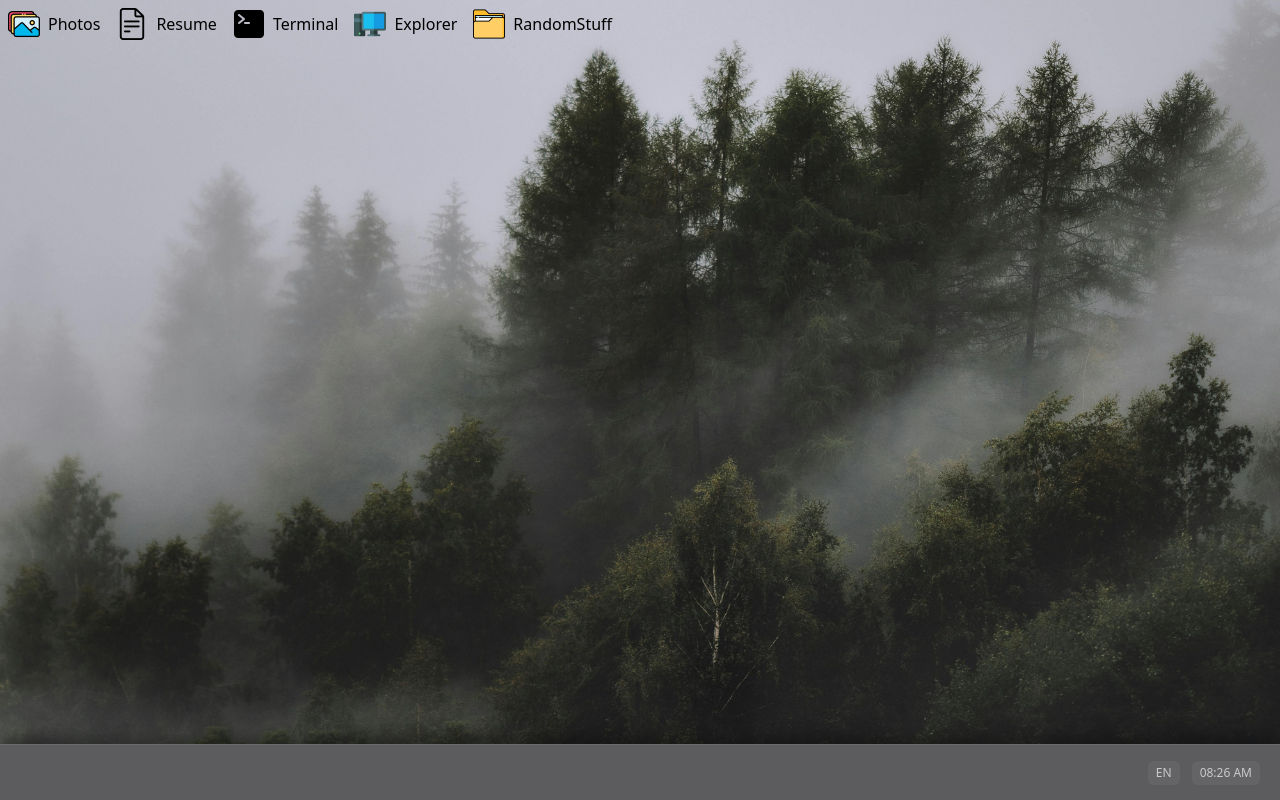
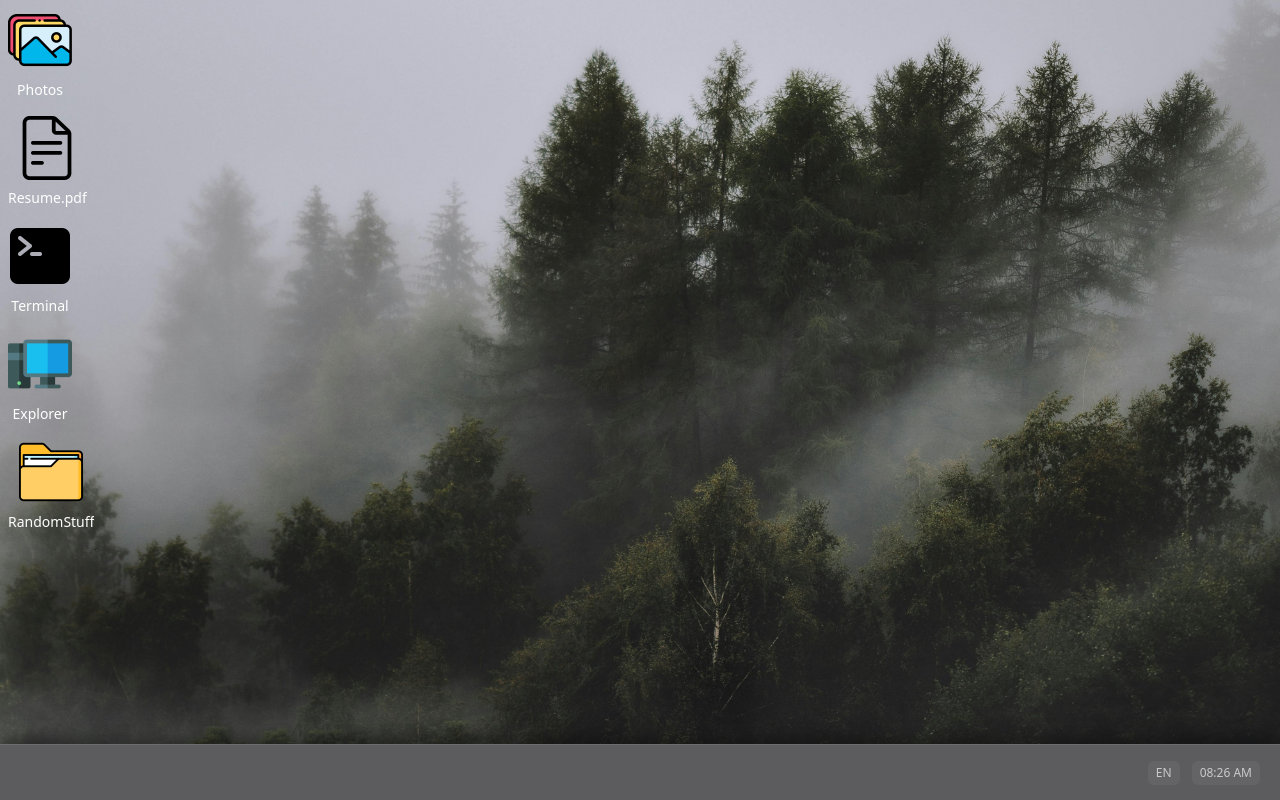
Before and after one commit to FraggeGaming/FraggeOS, a React (Vite) app: page / in a window 1280 px wide. Built offline with nearby package versions, Linux system fonts and the light colour scheme.

Commit message:
refactored somewhat, needs more refactoring and usage of usememo

```diff
--- a/src/App.tsx
+++ b/src/App.tsx
@@ -5,9 +5,9 @@ import "./index.css";
 import WindowManager from './components/WindowManager';
 import Taskbar from "./components/Taskbar";
 
-import { ClickableIcon } from './components/DesktopIcon';
+import { AppIcon } from './components/DesktopIcon';
 
-import { Node, useFilesystem } from "./components/FileManager"
+import { Node, useFilesystem, findNode } from "./components/FileManager"
 
 
 export type WindowEntry = {
@@ -24,7 +24,6 @@ export type WindowEntry = {
 
 
 export default function App(): React.JSX.Element {
-  const folderIcon: string = "/icons/folder.png";
 
   const fs = useFilesystem(); // once!
   const { root, addFolder, addFile } = fs;
@@ -66,23 +65,13 @@ export default function App(): React.JSX.Element {
     );
   };
 
-  const findDesktopNode = (root: Node): Node | undefined => {
-    if (root.label === "Desktop") return root;
-    if (!root.children) return undefined;
-
-    for (const child of root.children) {
-      const found = findDesktopNode(child);
-      if (found) return found;
-    }
-    return undefined;
-  };
-
-
   const closeWindow = (id: string) => {
     setWindows((prev) => prev.filter((win) => win.id !== id));
   };
 
   const appProps = { openApp, root, addFolder, addFile, };
+
+  const desktopNode = findNode(root, "Desktop");
 
 
   return (
@@ -96,12 +85,10 @@ export default function App(): React.JSX.Element {
         style={{ backgroundImage: "url('/desktopIcon.jpg')" }}
       >
 
-        {findDesktopNode(root)?.children.map((app) => {
-          const icon = app.appdata ? app.appdata.icon : folderIcon;
+        {desktopNode?.children.map((app) => {
           return (
-            <ClickableIcon
-              title={app.label}
-              icon={icon}
+            <AppIcon
+              node={app}
               onDoubleClick={() => openApp(app)}
             />
           );
--- a/src/components/DesktopIcon.tsx
+++ b/src/components/DesktopIcon.tsx
@@ -1,36 +1,58 @@
-interface ClickableIconProps {
-  title: string;
-  icon: string | null;
+import { Node } from "./FileManager";
+
+interface DesktopIconProps {
+  node: Node;
   onDoubleClick?: React.MouseEventHandler<HTMLButtonElement>;
 }
 
-export function ClickableIcon({ title, icon, onDoubleClick }: ClickableIconProps) {
+export function AppIcon({ node, onDoubleClick }: DesktopIconProps) {
 
+  const folderIcon = "/icons/folder.png";
+  const fileIcon = "/icons/file.png";
+
+  const imgSrc = node.appdata?.icon ?? (node.isFile ? fileIcon : folderIcon)
   return (
-    <button
-      type="button"
-      onDoubleClick={onDoubleClick}
-      style={{
-        background: "none",
-        border: "none",
-        padding: 8,
-        cursor: "pointer",
-        display: "inline-flex",
-        alignItems: "center",
-        gap: 8,
-      }}
-      title={title}
-    >
-      {icon && (
+    <div>
+      <button
+        onDoubleClick={onDoubleClick}
+        className="flex flex-col items-center justify-center gap-2 rounded-md p-2 hover:bg-white/10 focus:outline-none focus:ring-2 focus:ring-white/20"
+        title={node.label}
+      >
         <img
-          src={icon}
+          src={imgSrc}
           alt=""
-          width={32}
-          height={32}
-          style={{ display: "block" }}
+          className="h-16 w-16 select-none"
+          draggable={false}
         />
-      )}
-      <span>{title}</span>
-    </button>
+        <span className="truncate text-sm text-white text-center w-full">
+          {node.appdata ? node.appdata.title : node.label}
+        </span>
+      </button>
+    </div>
   );
 }
+
+export function AppIconSmall({ node, onDoubleClick }: DesktopIconProps) {
+
+  const folderIcon = "/icons/folder.png";
+  const fileIcon = "/icons/file.png";
+
+  const imgSrc = node.appdata?.icon ?? (node.isFile ? fileIcon : folderIcon)
+  return (
+    <div>
+      <button
+        onDoubleClick={onDoubleClick}
+        className="group flex w-full items-center gap-2 rounded-md px-2 py-1 text-left hover:bg-white/5 focus:outline-none focus:ring-2 focus:ring-white/20"
+        title={node.label}
+      >
+        <img
+          src={imgSrc}
+          alt=""
+          className="h-4 w-4 select-none"
+          draggable={false}
+        />
+        <span className="truncate">{node.appdata ? node.appdata.title : node.label}</span>
+      </button>
+    </div>
+  );
+}
--- a/src/components/FileManager.tsx
+++ b/src/components/FileManager.tsx
@@ -148,6 +148,27 @@ export function SearchFs(text: string, root: Node): Node[] {
 }
 
 
+export const findNode = (root: Node, label: string): Node | undefined => {
+    if (root.label === label) return root;
+    if (!root.children) return undefined;
+
+    for (const child of root.children) {
+        const found = findNode(child, label);
+        if (found) return found;
+    }
+    return undefined;
+};
+
+export const findNodes = (root: Node, labels: string[]): Node[] => {
+   return labels
+            .map(p => findNode(root, p))            // Node | undefined
+            .filter((n): n is Node => n != null);   // remove undefined/null
+};
+
+
+
+
+
 export function useFilesystem() {
     const rootRef = React.useRef<Node>(buildFilesystem());
     const [, setTick] = React.useState(0);
--- /dev/null
+++ b/src/components/SearchBar.tsx
@@ -0,0 +1,43 @@
+import { SearchFs } from "./FileManager";
+import { Node } from "./FileManager";
+interface SearchProps {
+    searchValue: string;
+    setSearchValue: React.Dispatch<React.SetStateAction<string>>;
+    setSearchResult: React.Dispatch<React.SetStateAction<Node[]>>; // only if used here
+    node: Node; // if you need these inside
+
+}
+
+export function SearchBar({
+    searchValue,
+    setSearchValue,
+    setSearchResult,
+    node,
+}: SearchProps) {
+    const handleSearch = (e: { target: { value: any; }; }) => {
+        const t = e.target.value;
+        setSearchValue(t);
+        if (t.length === 0) return
+        console.log("This is the value in the serach: " + t)
+
+        const q = t.trim();
+        if (q.length === 0) {
+            setSearchResult([]); // clear results when empty
+            return;
+        }
+
+        const result = SearchFs(t, node);
+        setSearchResult(result);
+
+        console.log("search: " + result.at(0)?.label);
+    }
+
+    return (
+        <div className="bg-gray-700 flex flex-1 items-center justify-center rounded p-1">
+            <div className="flex items-center">
+                <input type="text" placeholder="Search" onChange={handleSearch} value={searchValue} />
+            </div>
+        </div>
+    );
+
+}
--- a/src/components/apps/Explorer.tsx
+++ b/src/components/apps/Explorer.tsx
@@ -1,6 +1,8 @@
 import { useState } from "react";
 import type { AppWindowProps } from "./appProps";
-import { SearchFs, type Node } from "../FileManager";
+import { SearchFs, Node, findNodes } from "../FileManager";
+import { AppIcon, AppIconSmall } from "../DesktopIcon";
+import { SearchBar } from "../SearchBar";
 
 export default function Explorer({ openApp, root }: AppWindowProps) {
     const [openNode, setOpenNode] = useState<Node | null>(null);
@@ -35,22 +37,9 @@ export default function Explorer({ openApp, root }: AppWindowProps) {
     console.log("open " + openNode?.label)
 
 
-    const findNode = (root: Node, label: string): Node | undefined => {
-        if (root.label === label) return root;
-        if (!root.children) return undefined;
-
-        for (const child of root.children) {
-            const found = findNode(child, label);
-            if (found) return found;
-        }
-        return undefined;
-    };
-
     const fetchPinnedNodes = (): Node[] => {
         const pinned = ["Desktop", "Terminal", "Explorer"];
-        return pinned
-            .map(p => findNode(adam, p))            // Node | undefined
-            .filter((n): n is Node => n != null);   // remove undefined/null
+        return findNodes(adam, pinned);
     };
 
     const handleRightClick = (e: { preventDefault: () => void; }) => {
@@ -89,25 +78,6 @@ export default function Explorer({ openApp, root }: AppWindowProps) {
             </div>
         )
     }
-
-    const handleSearch = (e) => {
-        const t = e.target.value;
-        setSearchValue(t);
-        if (t.length === 0) return
-        console.log("This is the value in the serach: " + t)
-
-        const q = t.trim();
-        if (q.length === 0) {
-            setSearchResult([]); // clear results when empty
-            return;
-        }
-
-        const result = SearchFs(t, openNode ?? adam);
-        setSearchResult(result);
-
-        console.log("search: " + result.at(0)?.label);
-    }
-
 
     const visibleNodes =
         searchValue.trim() !== "" && searchResult.length > 0
@@ -153,12 +123,12 @@ export default function Explorer({ openApp, root }: AppWindowProps) {
                     {getPath(openNode ?? root)}
                 </div>
 
-                <div className="bg-gray-700 flex flex-1 items-center justify-center rounded p-1">
-                    <div className="flex items-center">
-                        <input type="text" placeholder="Search" onChange={handleSearch} value={searchValue} />
-                    </div>
-
-                </div>
+                <SearchBar
+                    searchValue={searchValue}
+                    setSearchValue={setSearchValue}
+                    setSearchResult={setSearchResult}
+                    node={openNode ?? adam}
+                />
 
 
             </div>
@@ -167,63 +137,44 @@ export default function Explorer({ openApp, root }: AppWindowProps) {
 
             <div className="flex flex-row gap-2 col-span-2">
                 <div className="bg-gray-800 rounded h-full min-h-0 overflow-auto p-1 flex-1">
-                    <ul className="space-y-1">
-                        {fetchPinnedNodes().map((child) => (
-                            <li key={child.id}>
-                                <button
-                                    onDoubleClick={() => handleOpen(child)}
-                                    className="group flex w-full items-center gap-2 rounded-md px-2 py-1 text-left hover:bg-white/5 focus:outline-none focus:ring-2 focus:ring-white/20"
-                                    title={child.label}
-                                >
-                                    <img
-                                        src={child.appdata?.icon ?? (child.isFile ? fileIcon : folderIcon)}
-                                        alt=""
-                                        className="h-4 w-4 select-none"
-                                        draggable={false}
-                                    />
-                                    <span className="truncate">{child.appdata ? child.appdata.title : child.label}</span>
-                                </button>
-                            </li>
-                        ))}
-
-                    </ul>
-
-
+                    {NodeList(fetchPinnedNodes(), handleOpen)}
                 </div>
-
-
                 <div className="min-h-0 overflow-auto bg-gray-800 flex-1/2" onContextMenu={handleRightClick}>
-                    {visibleNodes.length > 0 ? (
-                        <ul className="grid grid-cols-[repeat(auto-fill,minmax(100px,1fr))] gap-4 p-2">
-                            {visibleNodes.map(child => (
-                                <li key={child.id}>
-                                    <button
-                                        onDoubleClick={() => handleOpen(child)}
-                                        className="flex flex-col items-center justify-center gap-2 rounded-md p-2 hover:bg-white/10 focus:outline-none focus:ring-2 focus:ring-white/20"
-                                        title={child.label}
-                                    >
-                                        <img
-                                            src={child.appdata?.icon ?? (child.isFile ? fileIcon : folderIcon)}
-                                            alt=""
-                                            className="h-16 w-16 select-none"
-                                            draggable={false}
-                                        />
-                                        <span className="truncate text-sm text-white text-center w-full">
-                                            {child.appdata ? child.appdata.title : child.label}
-                                        </span>
-                                    </button>
-                                </li>
-                            ))}
-                        </ul>
-                    ) : (
-                        <em className="text-zinc-400">
-                            {searchValue.trim() !== "" ? "No results" : "No children"}
-                        </em>
-                    )}
+                    {NodeGrid(visibleNodes, handleOpen)}
                 </div>
-
-
             </div>
-        </div>
+        </div >
     );
 }
+
+function NodeGrid(nodes: Node[], handleOpen: (n: Node) => void) {
+
+    return (
+        <ul className="grid grid-cols-[repeat(auto-fill,minmax(100px,1fr))] gap-4 p-2">
+            {nodes.map((node) => (
+                <li key={node.id}>
+                    <AppIcon
+                        node={node}
+                        onDoubleClick={() => handleOpen(node)}
+                    />
+                </li>
+            ))}
+        </ul>
+    );
+}
+
+function NodeList(nodes: Node[], handleOpen: (n: Node) => void) {
+    return (
+        <ul className="space-y-1">
+            {nodes.map((child) => (
+                <li key={child.id}>
+                    <AppIconSmall
+                        node={child}
+                        onDoubleClick={() => handleOpen(child)}
+                    />
+                </li>
+            ))}
+
+        </ul>
+    );
+}
--- a/tsconfig.app.json
+++ b/tsconfig.app.json
@@ -23,5 +23,5 @@
     "noFallthroughCasesInSwitch": true,
     "noUncheckedSideEffectImports": true
   },
-  "include": ["src"]
+  "include": ["src", "public/Build"]
 }
```
